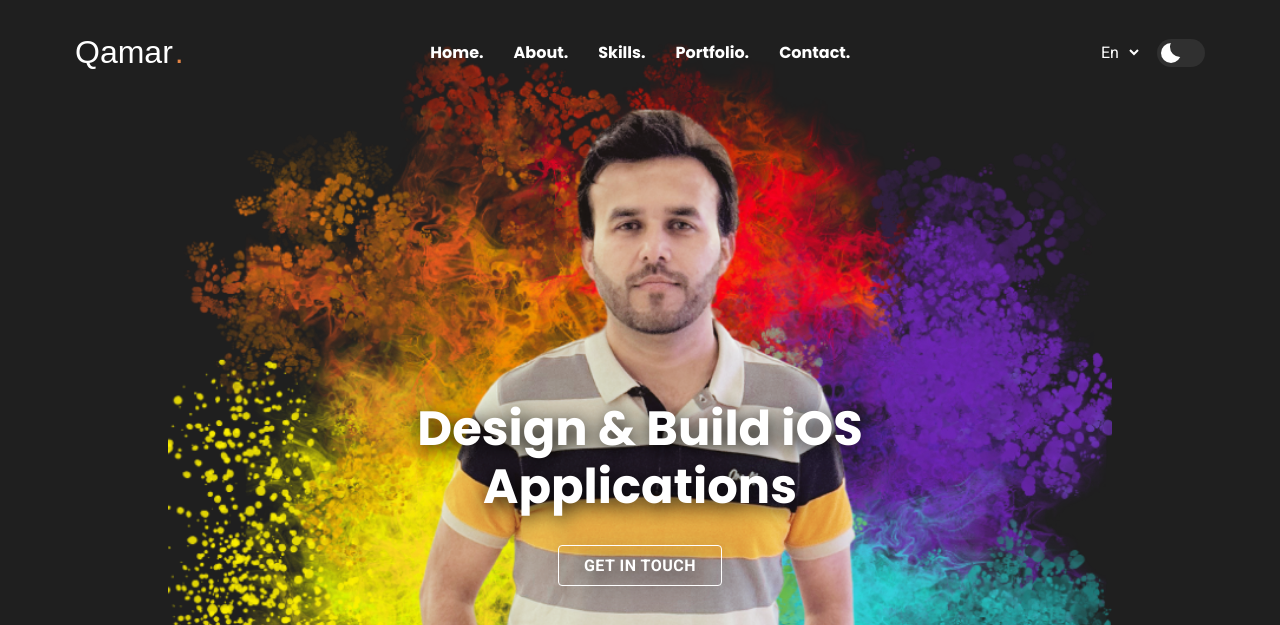
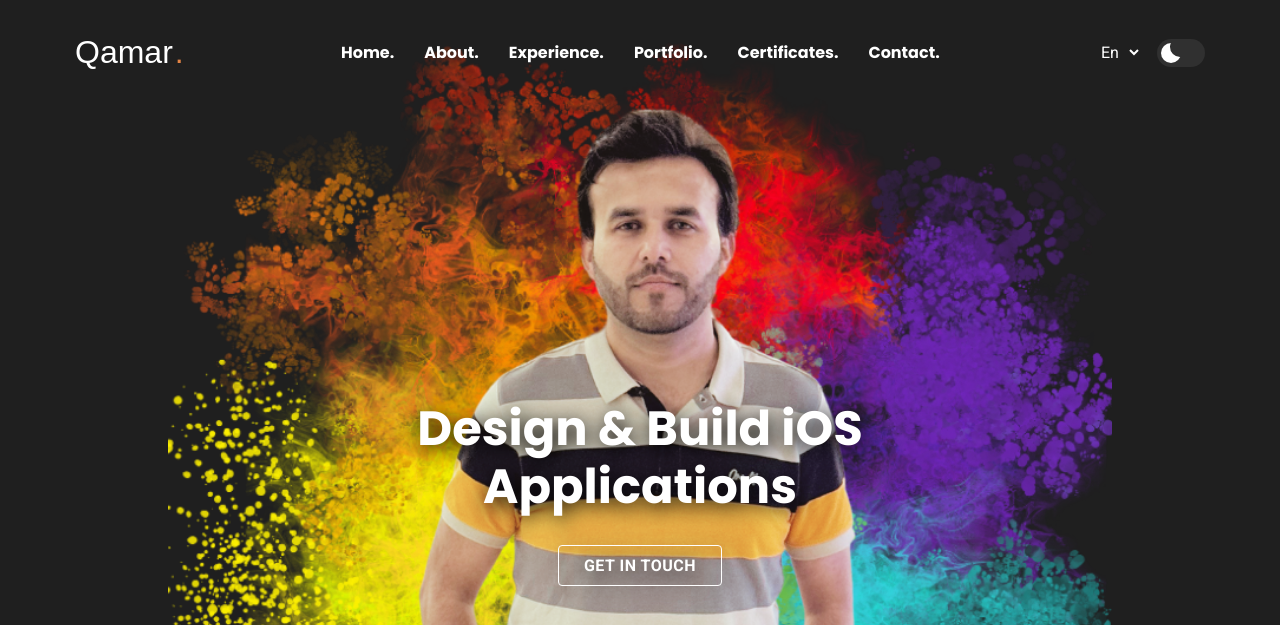
Before and after one commit to qamariit/portfolio, a plain HTML site: page index.html in a window 1280 px wide. Shown: the top 625 px of the page. Drawn offline with nearby package versions, Linux system fonts and the light colour scheme; a web font is replaced by a local one.

Commit message:
option added

```diff
--- a/index.html
+++ b/index.html
@@ -69,11 +69,15 @@
           <li>
             <a href="#about" class="navbar-link">About.</a>
           </li>
-            <a href="#skills" class="navbar-link">Skills.</a>
+            <a href="#experience" class="navbar-link">Experience.</a>
           </li>
 
           <li>
             <a href="#portfolio" class="navbar-link">Portfolio.</a>
+          </li>
+
+          <li>
+            <a href="#certificates" class="navbar-link">Certificates.</a>
           </li>
 
           <li>
@@ -474,7 +478,7 @@
 
 
 
-      <section class="experience" id="experience">
+      <section class="experience" id="certificates">
         <div class="experience-content section-content" style="max-width: 1200px; margin: auto">
           <p class="section-subtitle" style="font-size: 1.0rem; color: #777; margin-bottom: 10px;">Appreciation</p>
 
```
